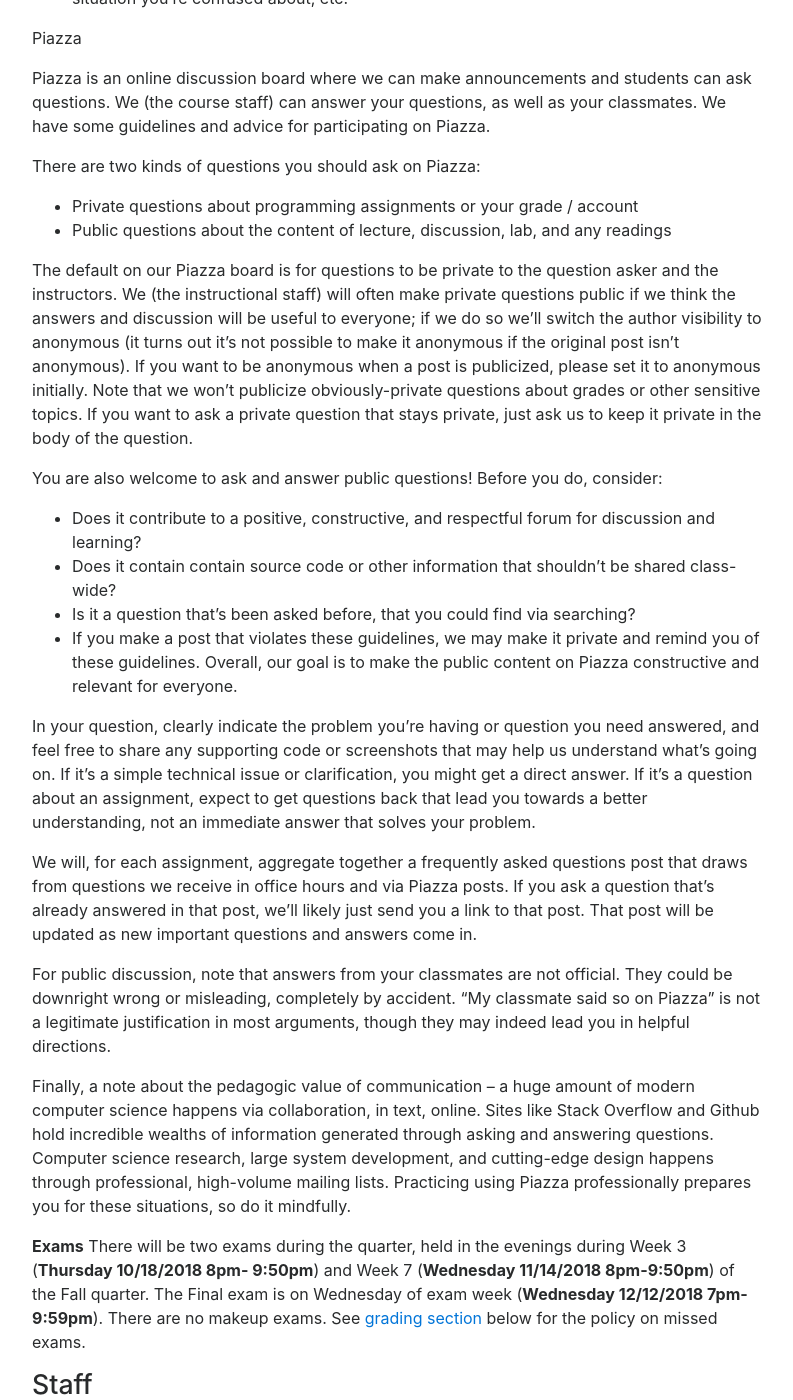
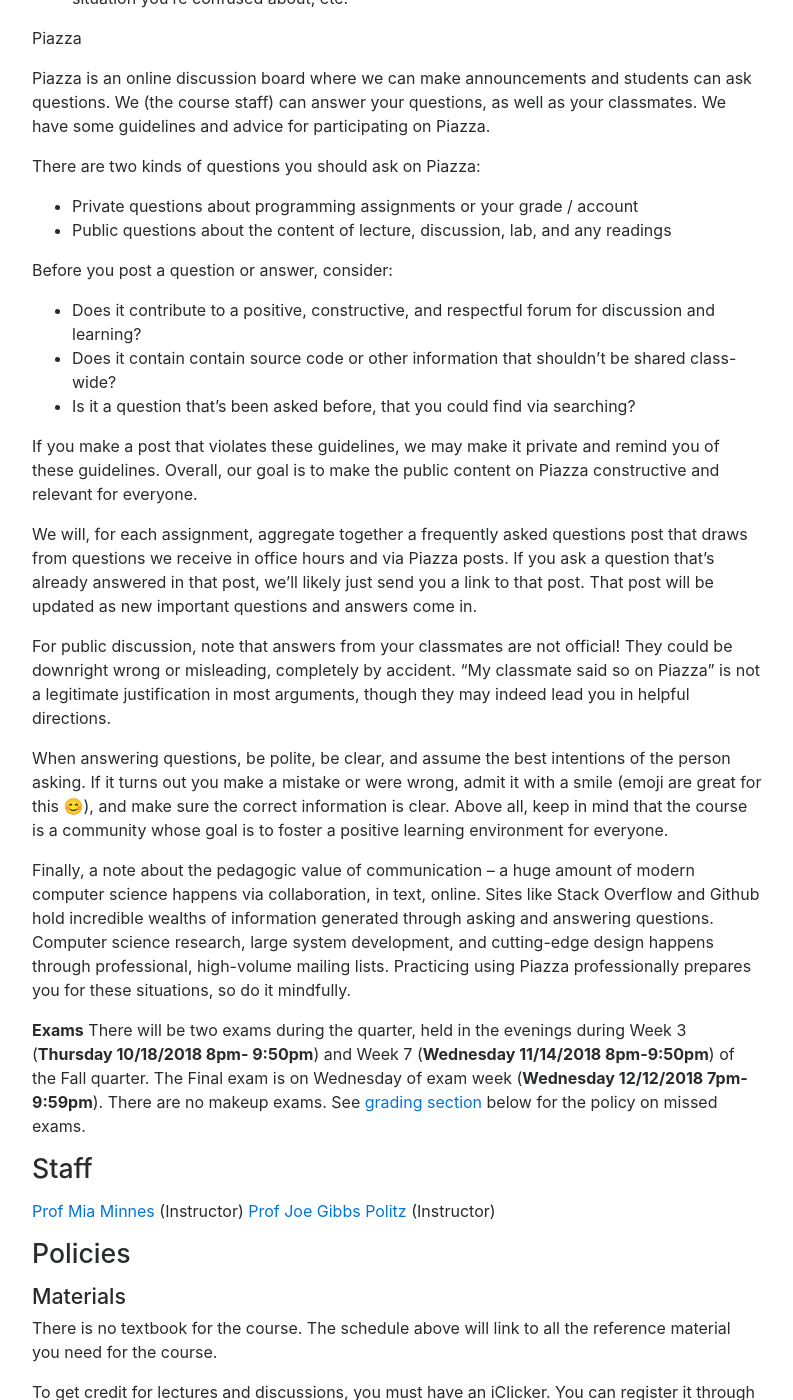
Before and after one commit to ucsd-cse8a-f18/ucsd-cse8a-f18.github.io, a Jekyll site: the page built from index.md, in a window 1280 px wide and 1400 px high, scrolled down 4269 px. Shown: the whole window, without its empty margins (243-1036 px from the left). Built offline with Jekyll 4.4.1, drawn with Linux system fonts in a browser that asks for light colours; nearby versions of some CDN libraries.

Commit message:
Update index.md

```diff
--- a/index.md
+++ b/index.md
@@ -181,22 +181,19 @@ There are two kinds of questions you should ask on Piazza:
 - Private questions about programming assignments or your grade / account
 - Public questions about the content of lecture, discussion, lab, and any readings
 
-
-
-The default on our Piazza board is for questions to be private to the question asker and the instructors. We (the instructional staff) will often make private questions public if we think the answers and discussion will be useful to everyone; if we do so we'll switch the author visibility to anonymous (it turns out it's not possible to make it anonymous if the original post isn't anonymous). If you want to be anonymous when a post is publicized, please set it to anonymous initially. Note that we won't publicize obviously-private questions about grades or other sensitive topics. If you want to ask a private question that stays private, just ask us to keep it private in the body of the question.
-
-You are also welcome to ask and answer public questions! Before you do, consider:
+Before you post a question or answer, consider:
 
 - Does it contribute to a positive, constructive, and respectful forum for discussion and learning?
 - Does it contain contain source code or other information that shouldn't be shared class-wide?
 - Is it a question that's been asked before, that you could find via searching?
-- If you make a post that violates these guidelines, we may make it private and remind you of these guidelines. Overall, our goal is to make the public content on Piazza constructive and relevant for everyone.
 
-In your question, clearly indicate the problem you're having or question you need answered, and feel free to share any supporting code or screenshots that may help us understand what's going on. If it's a simple technical issue or clarification, you might get a direct answer. If it's a question about an assignment, expect to get questions back that lead you towards a better understanding, not an immediate answer that solves your problem.
+If you make a post that violates these guidelines, we may make it private and remind you of these guidelines. Overall, our goal is to make the public content on Piazza constructive and relevant for everyone.
 
 We will, for each assignment, aggregate together a frequently asked questions post that draws from questions we receive in office hours and via Piazza posts. If you ask a question that's already answered in that post, we'll likely just send you a link to that post. That post will be updated as new important questions and answers come in.
 
-For public discussion, note that answers from your classmates are not official. They could be downright wrong or misleading, completely by accident. “My classmate said so on Piazza” is not a legitimate justification in most arguments, though they may indeed lead you in helpful directions.
+For public discussion, note that answers from your classmates are not official! They could be downright wrong or misleading, completely by accident. “My classmate said so on Piazza” is not a legitimate justification in most arguments, though they may indeed lead you in helpful directions.
+
+When answering questions, be polite, be clear, and assume the best intentions of the person asking. If it turns out you make a mistake or were wrong, admit it with a smile (emoji are great for this 😊), and make sure the correct information is clear. Above all, keep in mind that the course is a community whose goal is to foster a positive learning environment for everyone.
 
 Finally, a note about the pedagogic value of communication – a huge amount of modern computer science happens via collaboration, in text, online. Sites like Stack Overflow and Github hold incredible wealths of information generated through asking and answering questions. Computer science research, large system development, and cutting-edge design happens through professional, high-volume mailing lists. Practicing using Piazza professionally prepares you for these situations, so do it mindfully.
 
```
